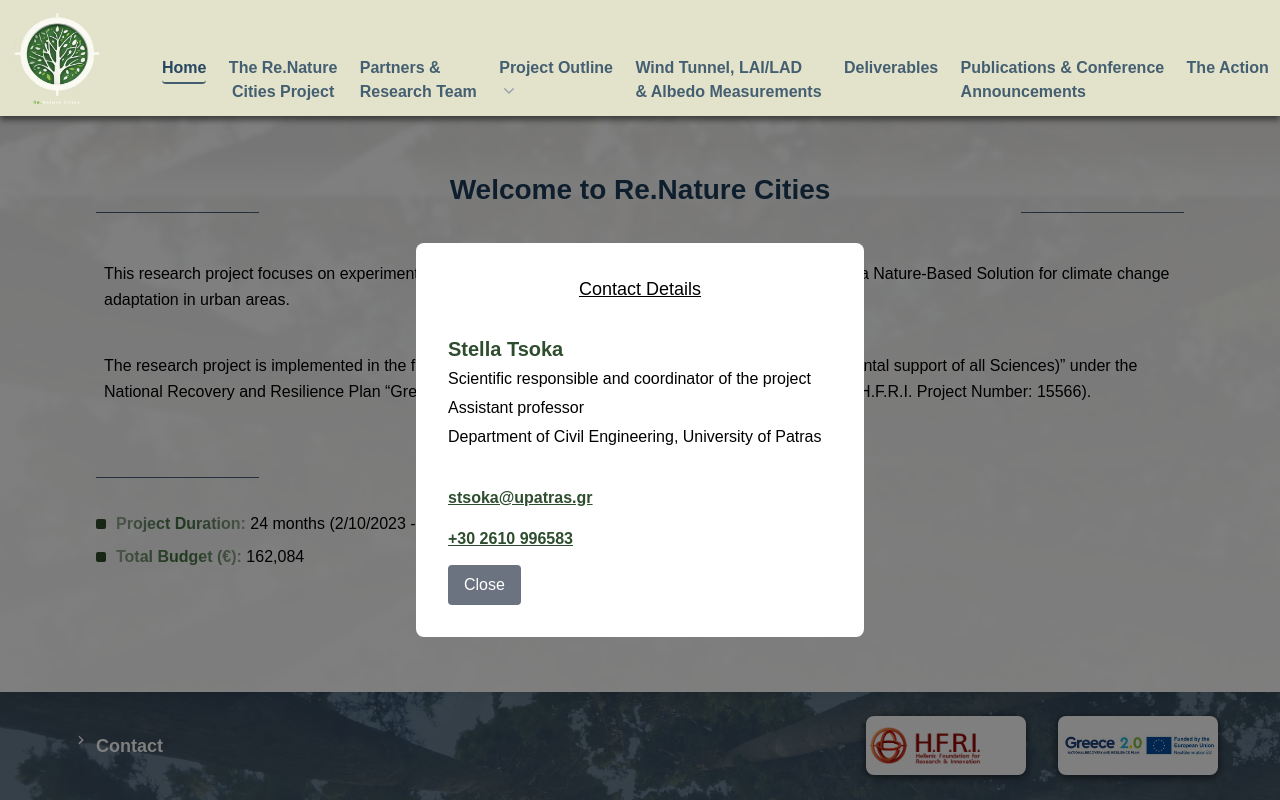
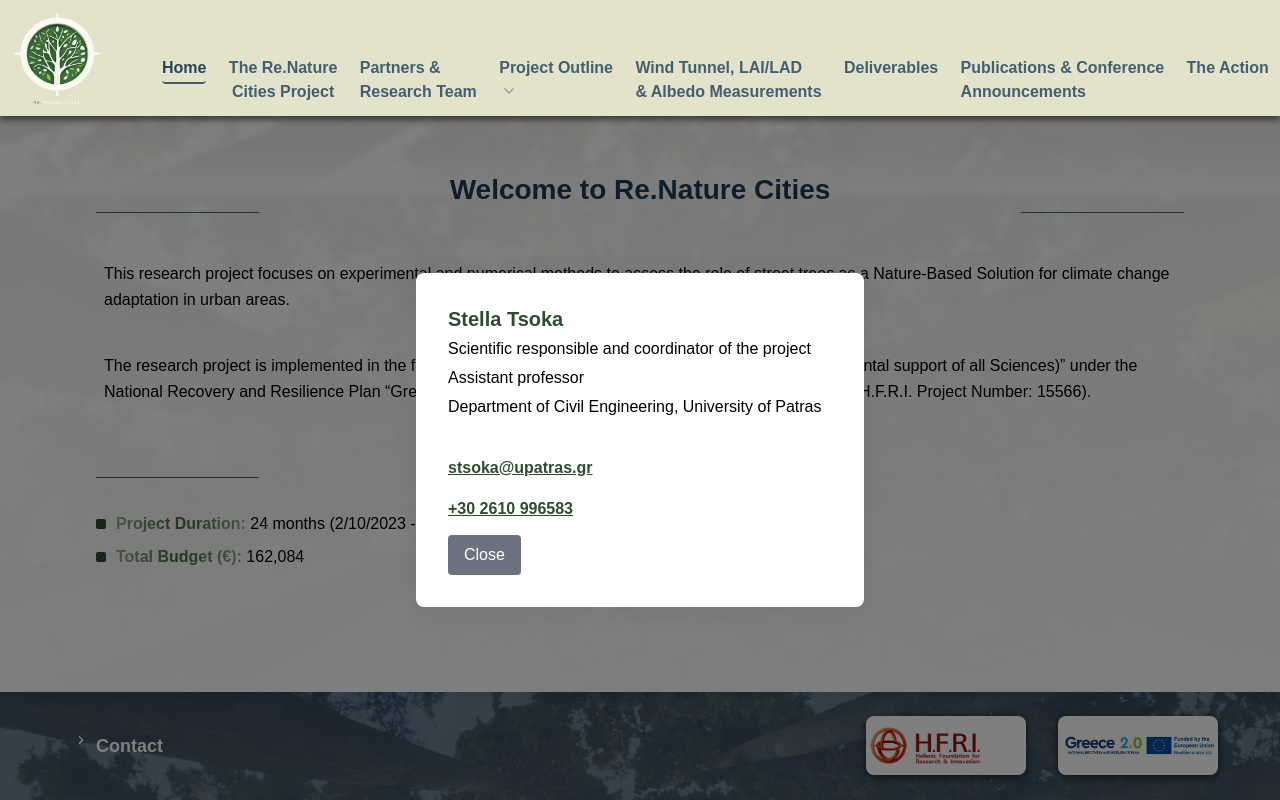
Before and after one commit to Papioani/the_re.nature_cities_project, a Next.js app: page / in a window 1280 px wide. Both pictures are taken after a click on the button "Contact". Shown: the part 370-1170 px from the top of the page. Built offline with nearby package versions, Linux system fonts and the light colour scheme.

Commit message:
minor improvements

```diff
--- a/src/app/components/Footer/index.tsx
+++ b/src/app/components/Footer/index.tsx
@@ -91,12 +91,15 @@ const Footer: React.FC = () => {
           >
             <div
               ref={modalRef}
-              className="bg-white p-8 rounded-lg max-w-md w-full"
-              style={{ marginTop: "80px" }}
+              className="bg-white p-8 rounded-lg max-w-md w-full shadow-lg"
+              style={{
+                marginTop: "80px",
+                boxShadow: "0 4px 24px rgba(44,62,80,0.10)",
+              }}
             >
-              <p id="modal-title" className="text-lg text-center underline">
+              {/*  <p id="modal-title" className="text-lg text-center underline">
                 Contact Details
-              </p>
+              </p> */}
 
               <p id="modal-description" className="font-normal">
                 <span className="text-xl font-semibold text-[#2e4d2e]">
```
Also changed, not shown: 1 other file (tests, documents, lock files or other folders).
